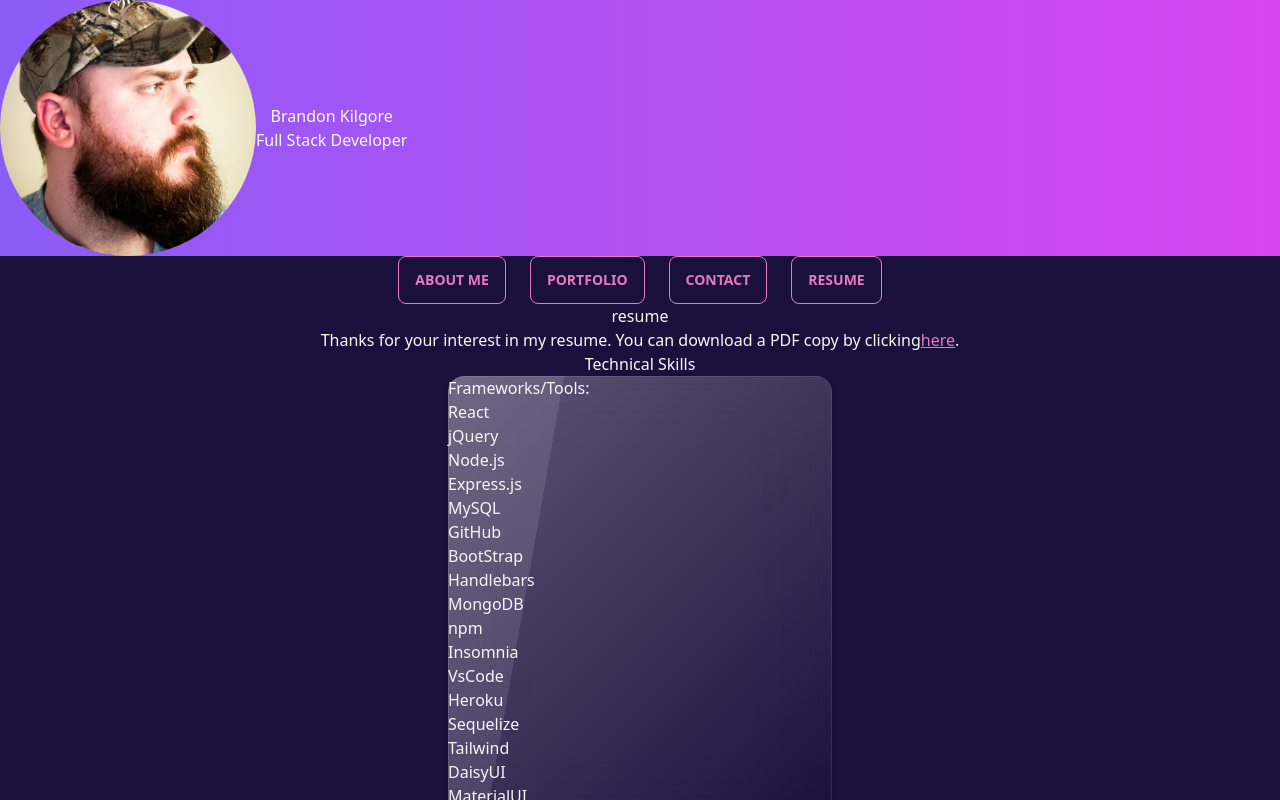
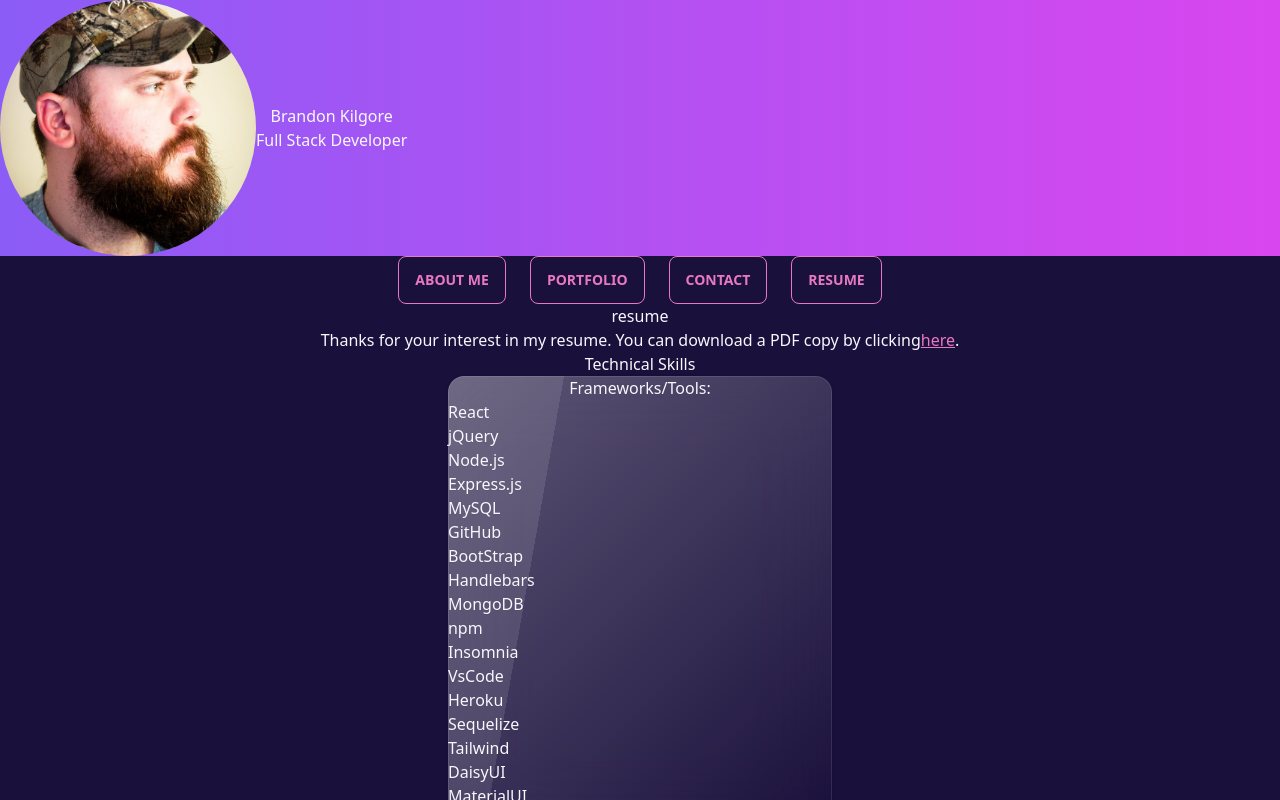
Before and after one commit to Brandonk1023/React-Professional-Portfolio, a React (Create React App) app: page / in a window 1280 px wide. Both pictures are taken after a click on the button "RESUME". Shown: the top 800 px of the page. Built offline with nearby package versions, Linux system fonts and the light colour scheme.

Commit message:
updated styling on the resume page

```diff
--- a/src/components/resume.js
+++ b/src/components/resume.js
@@ -21,7 +21,7 @@ const Resume = () => {
         <p>
           <h3 className="flex justify-center">Technical Skills</h3>
           <section className="card w-96 glass">
-          <h4>Frameworks/Tools:</h4>
+          <h4 className="flex justify-center">Frameworks/Tools:</h4>
           <ul>
             <li>React</li>
             <li>jQuery</li>
@@ -44,7 +44,7 @@ const Resume = () => {
           </ul>
           </section>
           <section className="card w-96 glass">
-          <h4>Software Languages:</h4>
+          <h4 className="flex justify-center">Software Languages:</h4>
           <ul>
             <li>JavaScript</li>
             <li>HTML</li>
@@ -54,7 +54,7 @@ const Resume = () => {
           </ul>
           </section>
           <section className="card w-96 glass">
-          <h4>Operating Systems:</h4>
+          <h4 className="flex justify-center">Operating Systems:</h4>
           <ul>
             <li>Windows</li>
             <li>Debian Linux</li>
```
